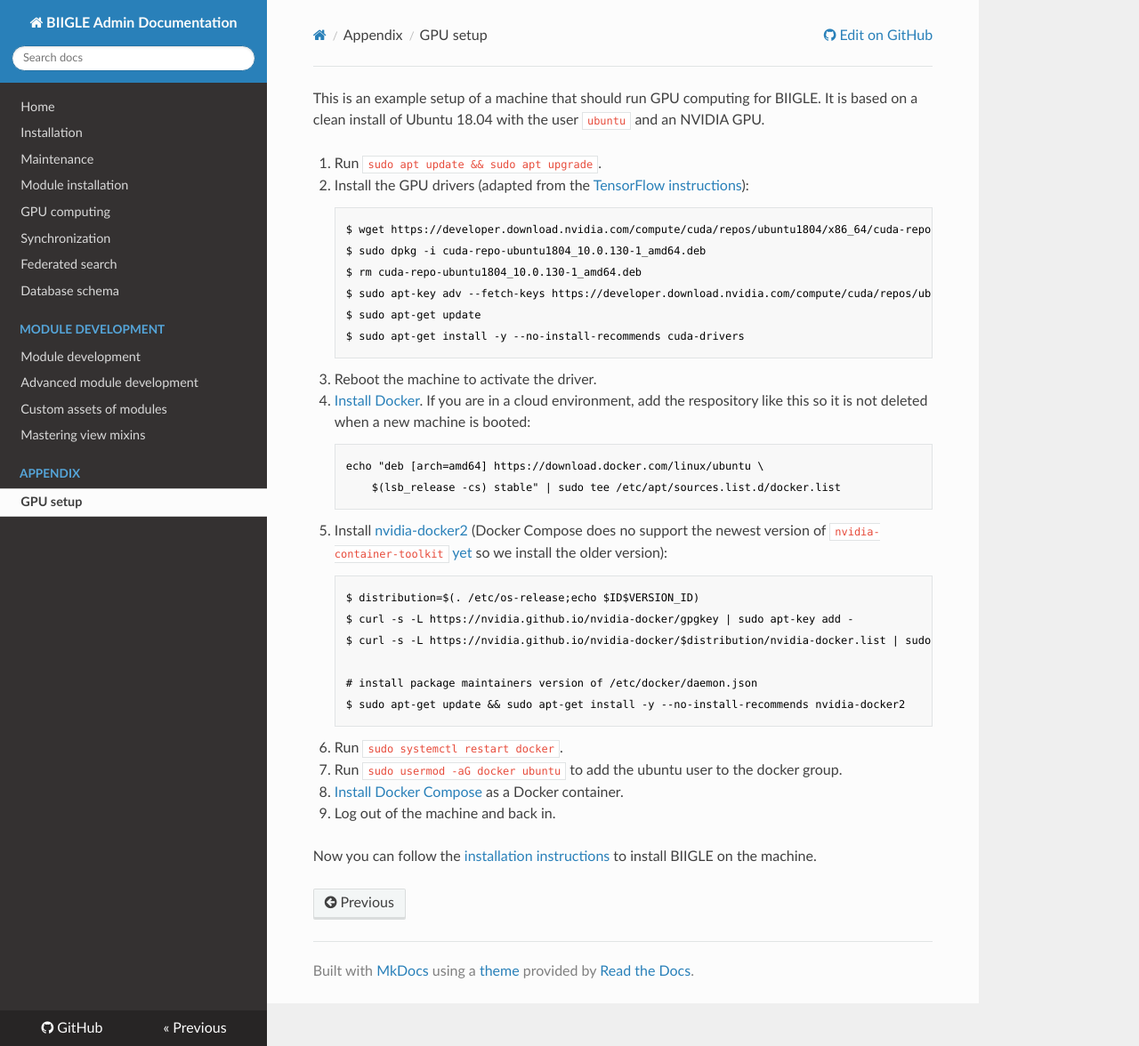
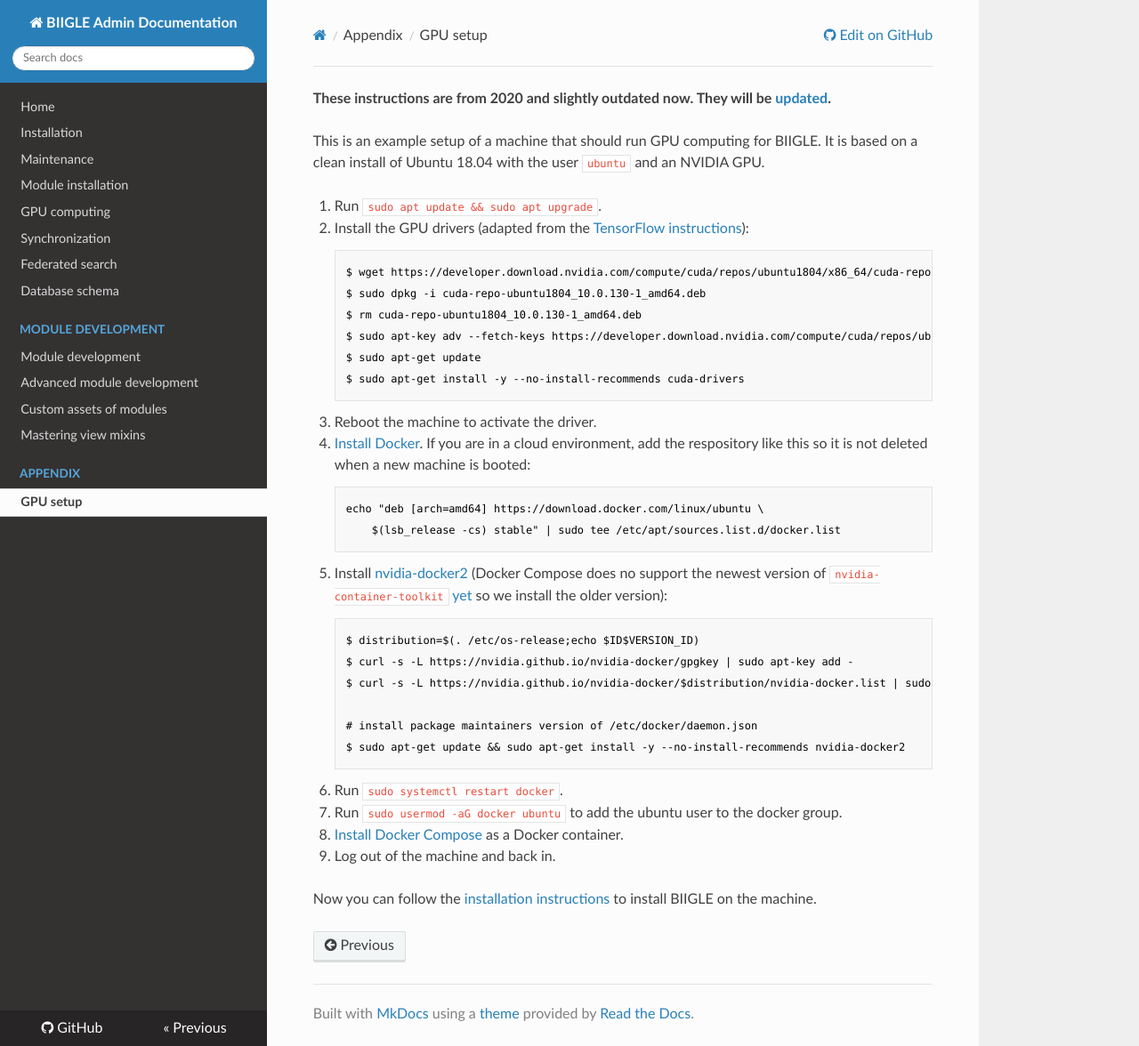
Before and after one commit to biigle/biigle, an MkDocs documentation site: the page built from docs/appendix/gpu-setup.md, in a window 1280 px wide and 1176 px high. Shown: the whole window at 89% size. Built offline with MkDocs 1.6.1, drawn with Linux system fonts in a browser that asks for light colours.

Commit message:
Update gpu-setup.md

```diff
--- a/docs/appendix/gpu-setup.md
+++ b/docs/appendix/gpu-setup.md
@@ -1,3 +1,5 @@
+**These instructions are from 2020 and slightly outdated now. They will be [updated](https://github.com/biigle/biigle/issues/26).**
+
 This is an example setup of a machine that should run GPU computing for BIIGLE. It is based on a clean install of Ubuntu 18.04 with the user `ubuntu` and an NVIDIA GPU.
 
 1. Run `sudo apt update && sudo apt upgrade`.
```
